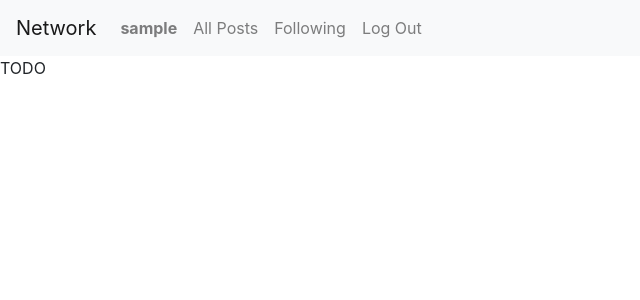
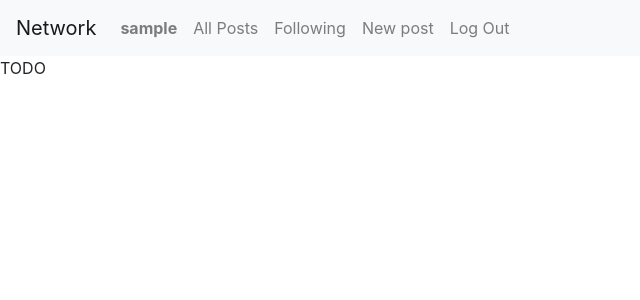
Before and after one commit to RobClaessens/web-dev-course, a Django app: page / in a window 1280 px wide. Shown: the top 300 px of the page, without its empty margins (0-640 px from the left). Run offline with Django 3.2, Linux system fonts and the light colour scheme; the visitor is signed in with stand-in values (Sample User, id 1); some libraries are stand-ins or nearby versions.

Commit message:
Basic implementation to make new post.

```diff
--- a/network/templates/network/layout.html
+++ b/network/templates/network/layout.html
@@ -27,6 +27,9 @@
                         <a class="nav-link" href="#">Following</a>
                     </li>
                     <li class="nav-item">
+                        <a class="nav-link" href="{% url 'new_post' %}">New post</a>
+                    </li>
+                    <li class="nav-item">
                         <a class="nav-link" href="{% url 'logout' %}">Log Out</a>
                     </li>
                 {% else %}
--- a/network/urls.py
+++ b/network/urls.py
@@ -7,5 +7,6 @@ urlpatterns = [
     path("", views.index, name="index"),
     path("login", views.login_view, name="login"),
     path("logout", views.logout_view, name="logout"),
-    path("register", views.register, name="register")
+    path("register", views.register, name="register"),
+    path("new_post", views.new_post, name="new_post"),
 ]
--- a/network/views.py
+++ b/network/views.py
@@ -1,10 +1,11 @@
 from django.contrib.auth import authenticate, login, logout
-from django.db import IntegrityError
+from django.contrib.auth.decorators import login_required
+from django.db import Error, IntegrityError
 from django.http import HttpResponse, HttpResponseRedirect
 from django.shortcuts import render
 from django.urls import reverse
 
-from .models import User
+from .models import User, Post, Like, Dislike
 
 
 def index(request):
@@ -61,3 +62,30 @@ def register(request):
         return HttpResponseRedirect(reverse("index"))
     else:
         return render(request, "network/register.html")
+
+
+@login_required
+def new_post(request):
+    if request.method == "POST":
+
+        # Cancel if desired
+        if request.POST.get("cancel"):
+            return HttpResponseRedirect(reverse("index"))
+
+        # Attempt to create new post
+        try:
+
+            # Get text argument
+            text = request.POST["text"]
+
+            # Create post
+            post = Post(text=text, user=request.user)
+            post.save()
+
+        except Error as e:
+            return render(request, "network/new_post.html", {"message": e.message})
+
+        return HttpResponseRedirect(reverse("index"))
+
+    else:
+        return render(request, "network/new_post.html")
```
Also changed, not shown: network/templates/network/new_post.html (added, +18 -0 lines).
